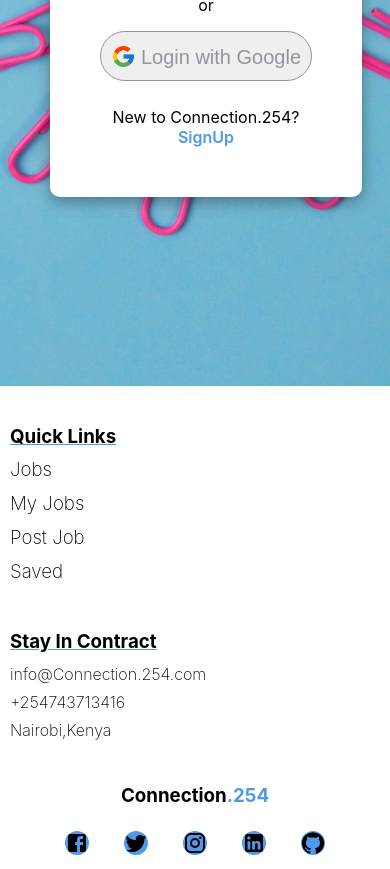
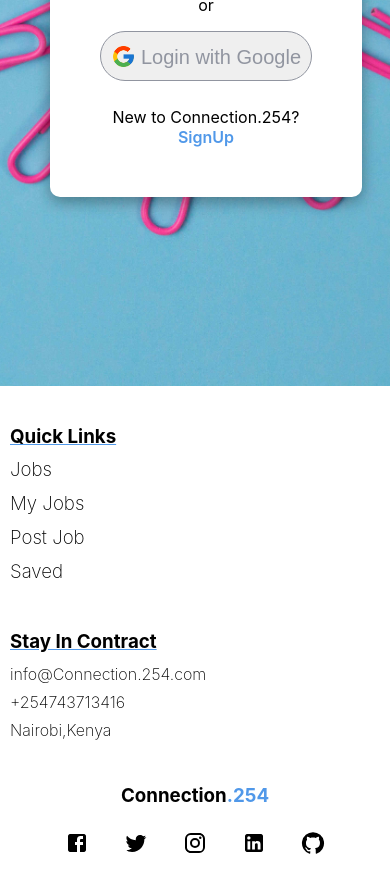
Before and after one commit to ReinhardyOdhiambo/myhr, a React (Create React App) app: page /login in a window 390 px wide. Shown: the part 518-1387 px from the top of the page. Built offline with nearby package versions, Linux system fonts and the light colour scheme; no server answers.

Commit message:
profilee

```diff
--- a/src/components/Footer.css
+++ b/src/components/Footer.css
@@ -58,8 +58,7 @@
         width: 60px;
         height: 60px;
         border-radius: 50%;
-        border: none;
-        background-color: #5098e9;
+
         display: flex;
         align-items: center;
 
```
